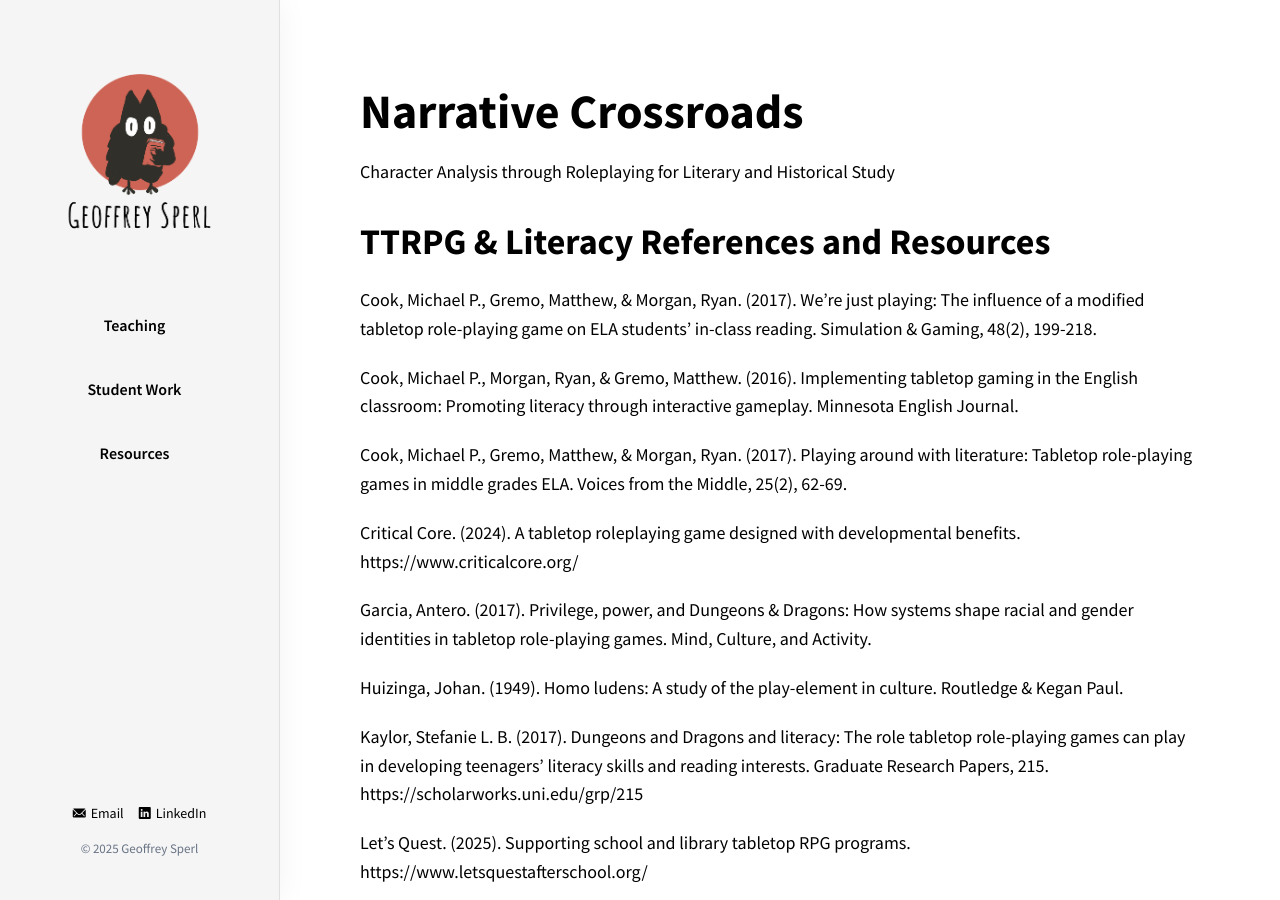
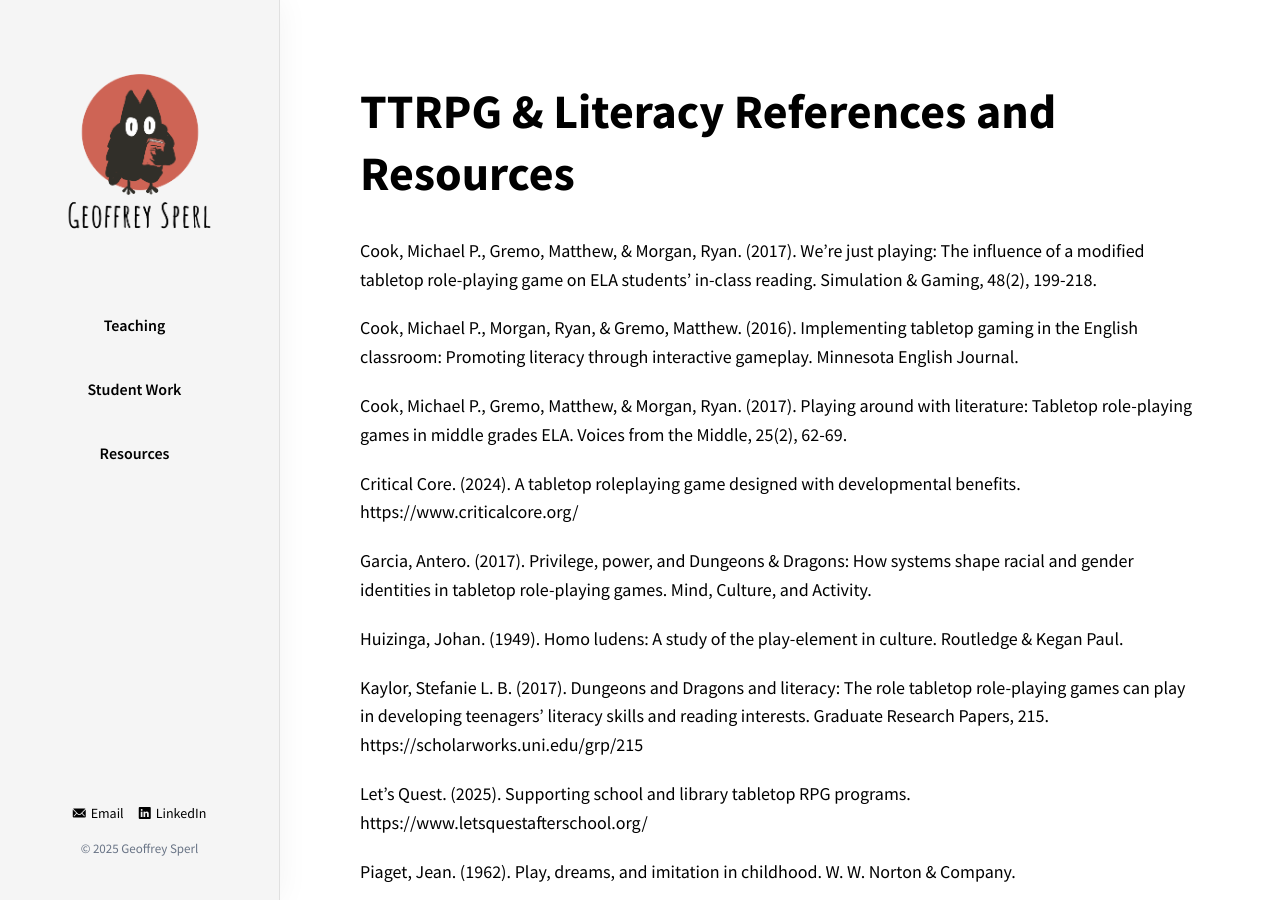
Before and after one commit to geoffreysperl/teaching, a Jekyll site: the page built from _pages/ttrpg-literacy-references.md, in a window 1280 px wide and 900 px high. Built offline with Jekyll 4.4.1, drawn with Linux system fonts in a browser that asks for light colours.

Commit message:
Tweak to references

```diff
--- a/_pages/ttrpg-literacy-references.md
+++ b/_pages/ttrpg-literacy-references.md
@@ -1,11 +1,9 @@
 ---
 layout: page
-title: Narrative Crossroads
-description: Character Analysis through Roleplaying for Literary and Historical Study
+title: TTRPG & Literacy References and Resources
+description:
 permalink: /ttrpg-literacy-references/
 ---
-# TTRPG & Literacy References and Resources
-
 Cook, Michael P., Gremo, Matthew, & Morgan, Ryan. (2017). We're just playing: The influence of a modified tabletop role-playing game on ELA students' in-class reading. Simulation & Gaming, 48(2), 199-218.
 
 Cook, Michael P., Morgan, Ryan, & Gremo, Matthew. (2016). Implementing tabletop gaming in the English classroom: Promoting literacy through interactive gameplay. Minnesota English Journal.
```
